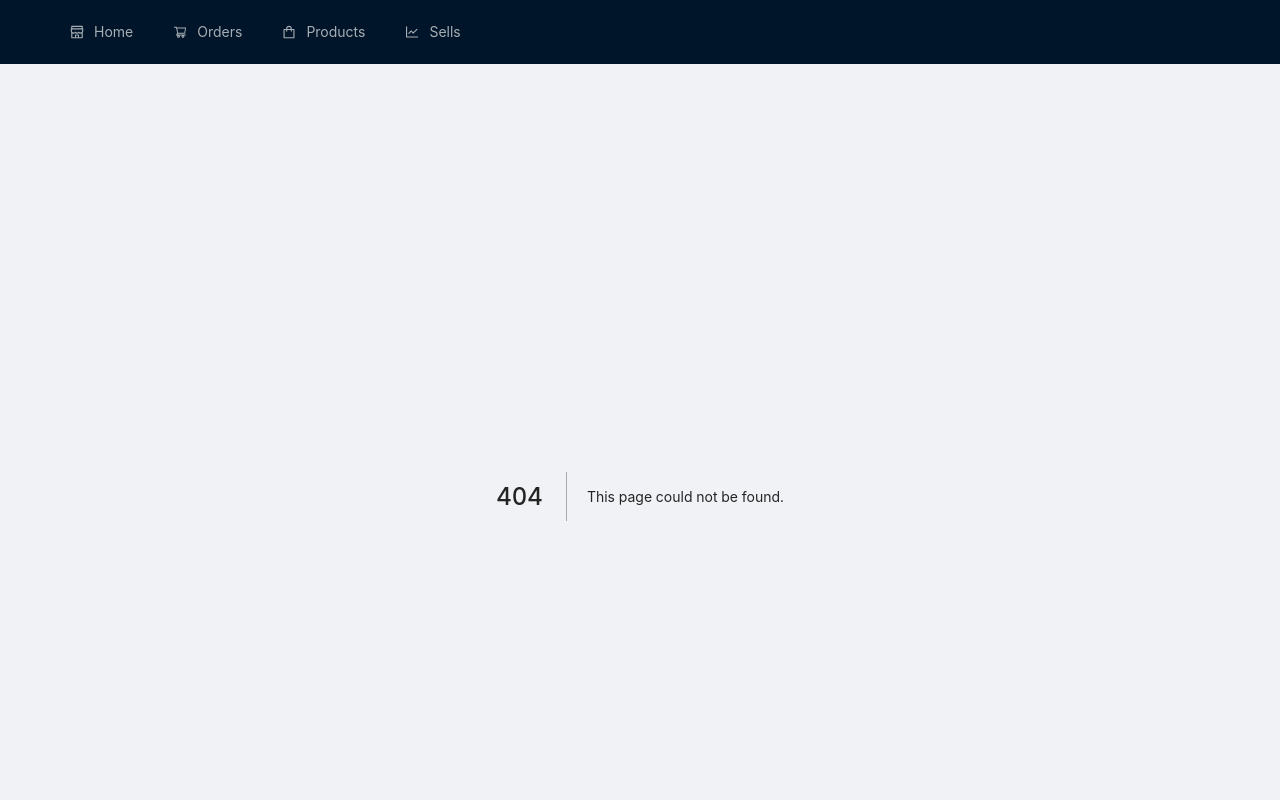
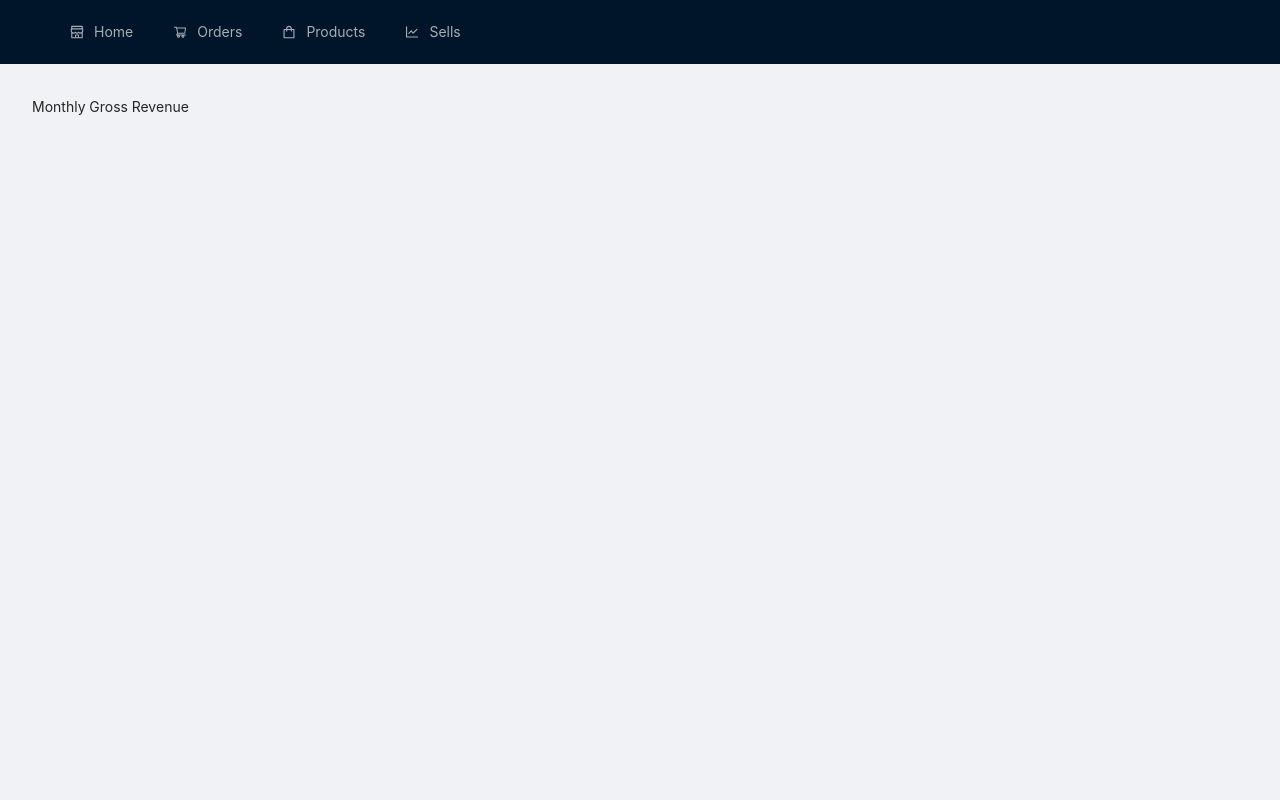
Before and after one commit to siavashserver/demo_fullstack_warehouse, a Next.js app in the folder frontend/: page /MonthlyGrossRevenue in a window 1280 px wide. Before the commit this address had no page. Shown: the top 800 px of the page. Built offline with nearby package versions, Linux system fonts and the light colour scheme.

Commit message:
Initial Monthly Revenue page implementation.

```diff
--- /dev/null
+++ b/frontend/pages/MonthlyGrossRevenue.tsx
@@ -0,0 +1,16 @@
+import { NextPage } from "next";
+import Head from "next/head";
+import React from "react";
+
+const MonthlyGrossRevenue: NextPage = () => {
+  return (
+    <>
+      <Head>
+        <title>Monthly Gross Revenue</title>
+      </Head>
+      <div>Monthly Gross Revenue</div>
+    </>
+  );
+};
+
+export default MonthlyGrossRevenue;
```
